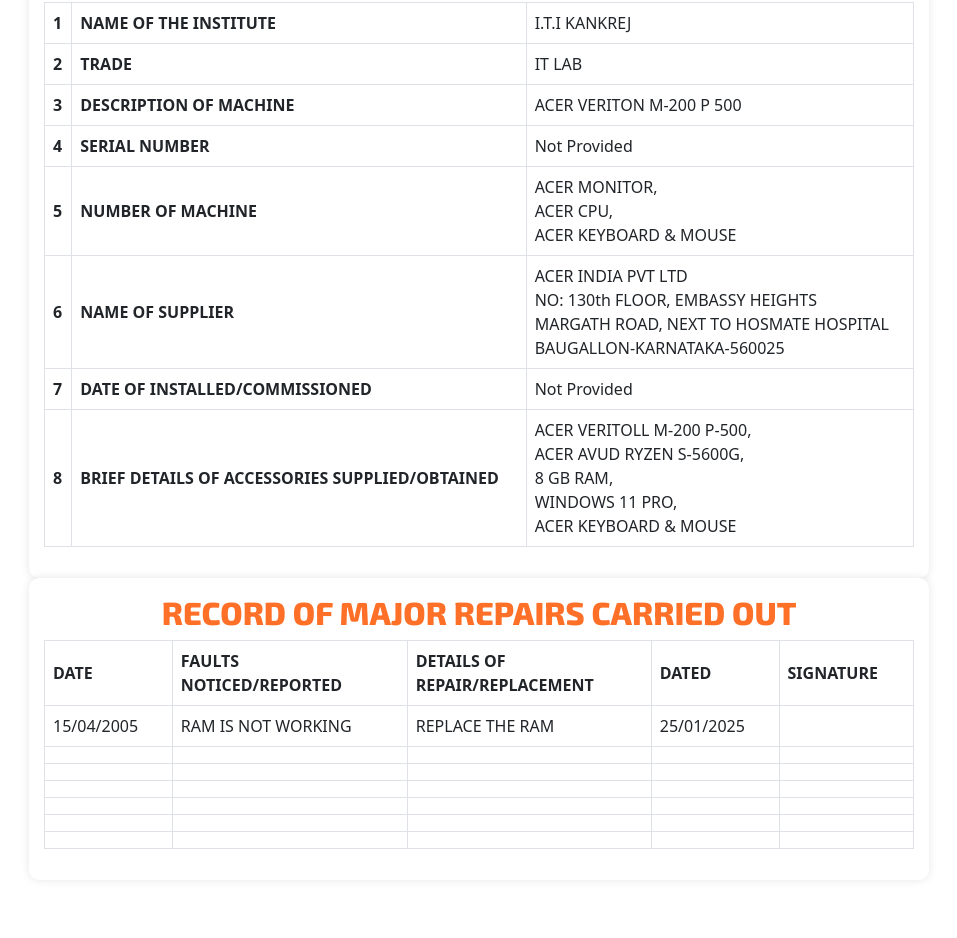
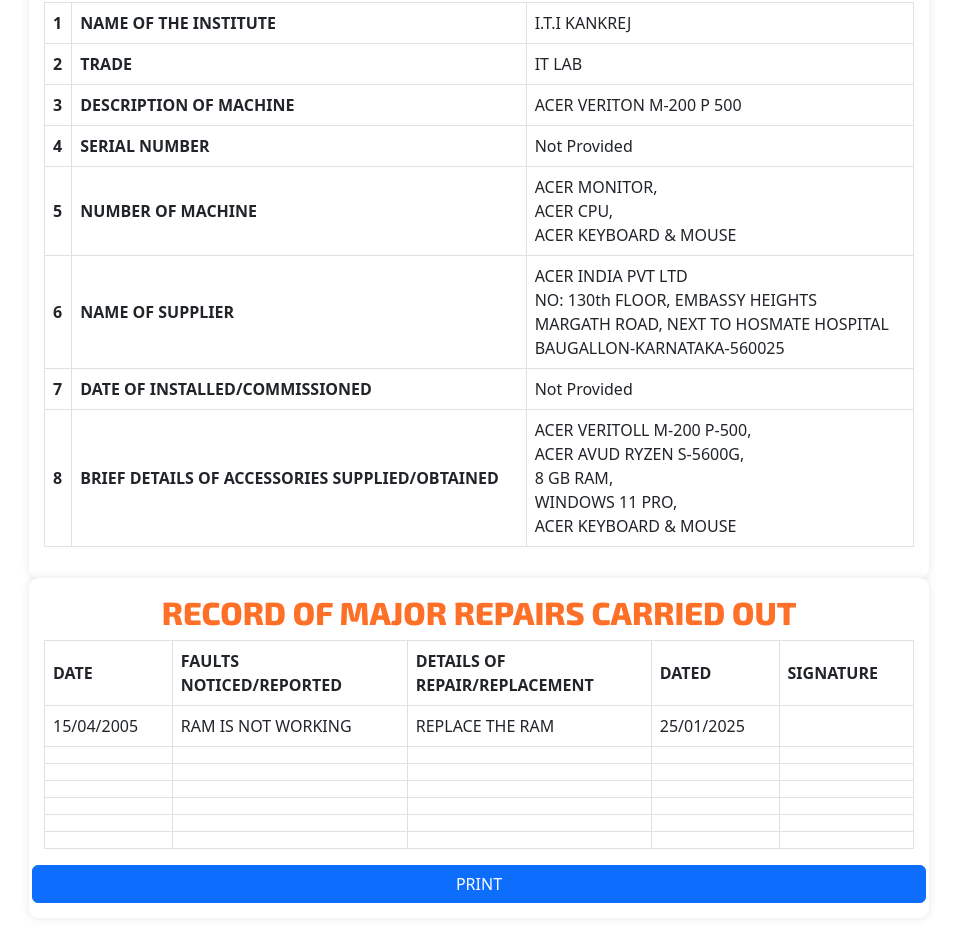
Before and after one commit to itikankrej157/HISTORY-SHEET, a plain HTML site: page index.html in a window 1280 px wide. Shown: the part 116-1054 px from the top of the page, without its empty margins (161-1118 px from the left). Before the commit the page ends 1016 px from the top, so only its background shows below. Drawn offline with nearby package versions, Linux system fonts and the light colour scheme.

Commit message:
Update index.html

```diff
--- a/index.html
+++ b/index.html
@@ -217,6 +217,9 @@
                 </tbody>
             </table>
         </div>
+         <div class="row">
+        <button type="button" class="btn btn-primary  "  onclick="window.print()" > PRINT</button>
+    </div>
     </div>
 
 
```
